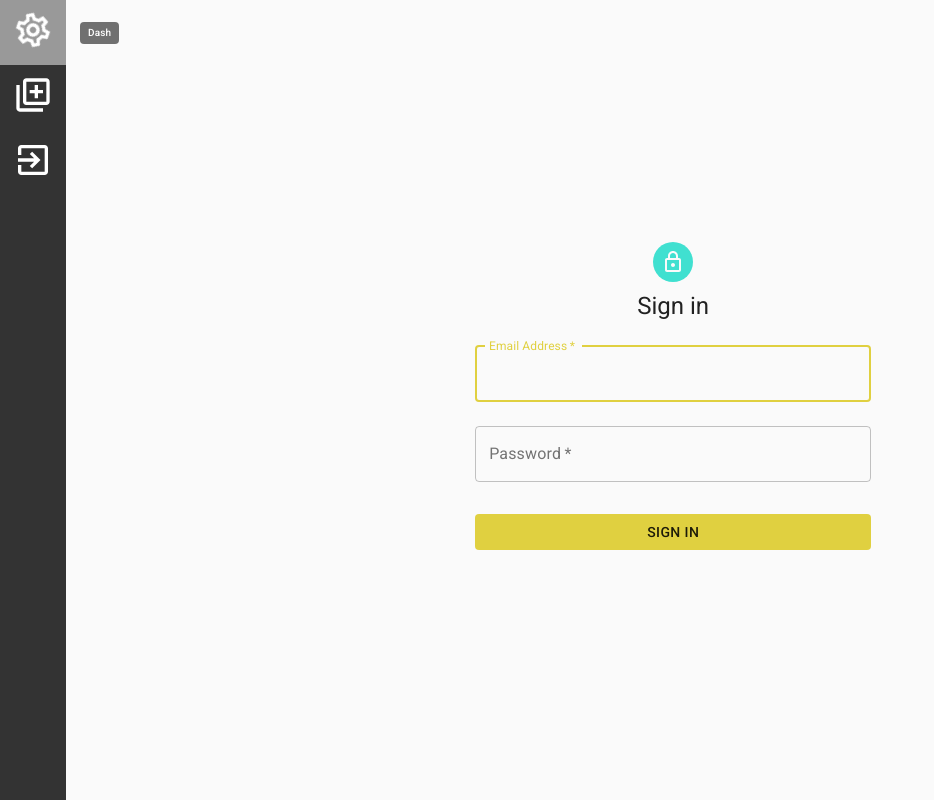
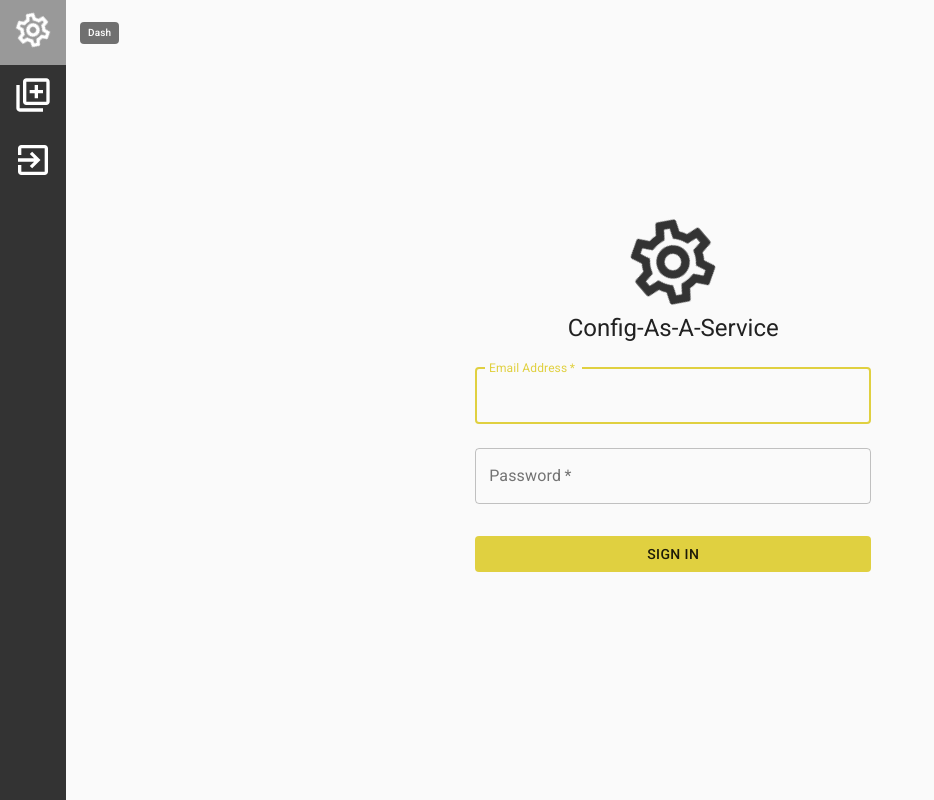
Before and after one commit to ejo4041/ri-redis-hackathon-2021, a React (Create React App) app in the folder app/: page /login in a window 1280 px wide. Shown: the whole page, without its empty margins (0-934 px from the left). Built offline with nearby package versions, Linux system fonts and the light colour scheme.

Commit message:
Put CAAS logo on login screen as well to enhance branding consistency

```diff
--- a/app/src/Auth/Login.js
+++ b/app/src/Auth/Login.js
@@ -12,6 +12,8 @@ import LockOutlinedIcon from '@material-ui/icons/LockOutlined';
 import Typography from '@material-ui/core/Typography';
 import { makeStyles } from '@material-ui/core/styles';
 import Container from '@material-ui/core/Container';
+
+import { SettingsOutlined } from "@material-ui/icons"
 
 import AuthService from '../services/auth.service';
 import { setToken } from '../Utils/Common';
@@ -79,11 +81,14 @@ export default function Login(props) {
     <Container component="main" maxWidth="xs">
       <CssBaseline />
       <div className={classes.paper}>
-        <Avatar className={classes.avatar}>
+        {/* <Avatar className={classes.avatar}>
           <LockOutlinedIcon />
-        </Avatar>
+        </Avatar> */}
+        <div className="App-logo">
+          <SettingsOutlined />
+        </div>
         <Typography component="h1" variant="h5">
-          Sign in
+          Config-As-A-Service
         </Typography>
         <form className={classes.form} noValidate onSubmit={handleLogin.bind(this)}>
           <TextField
```
